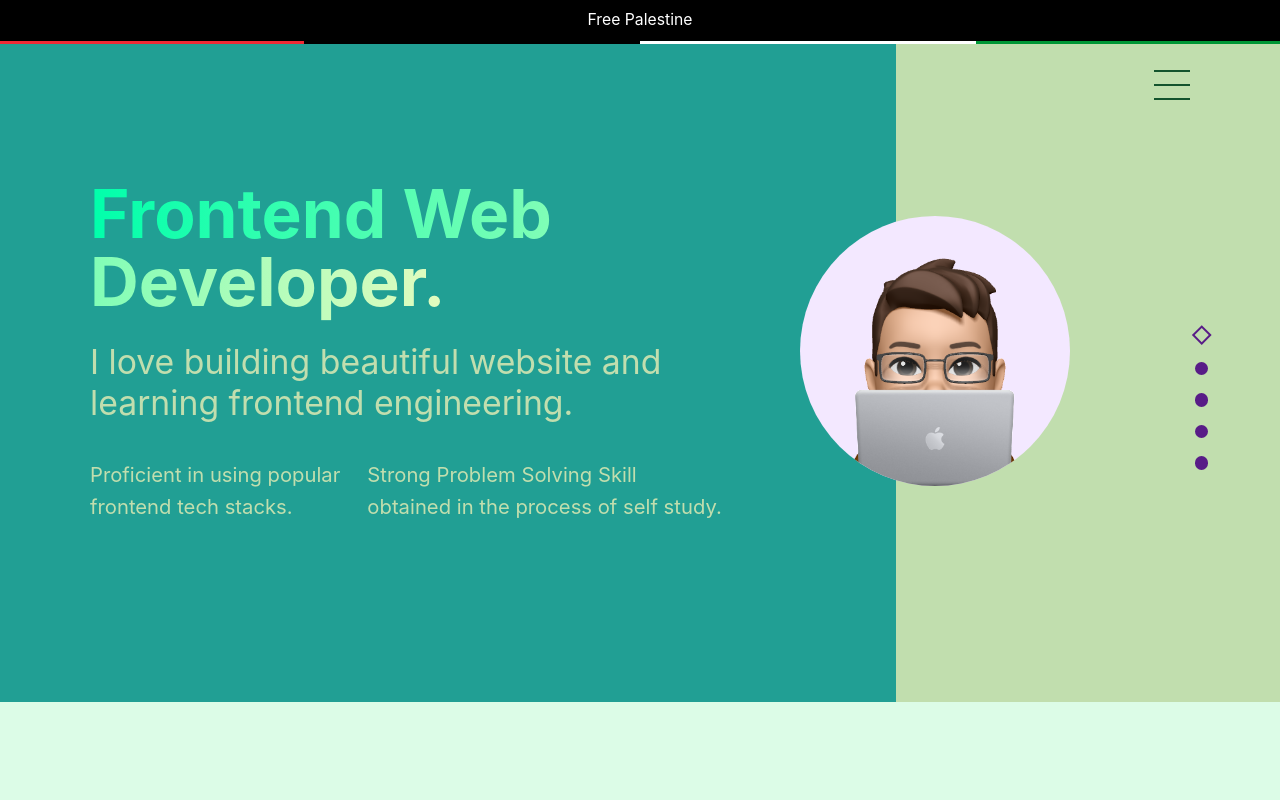
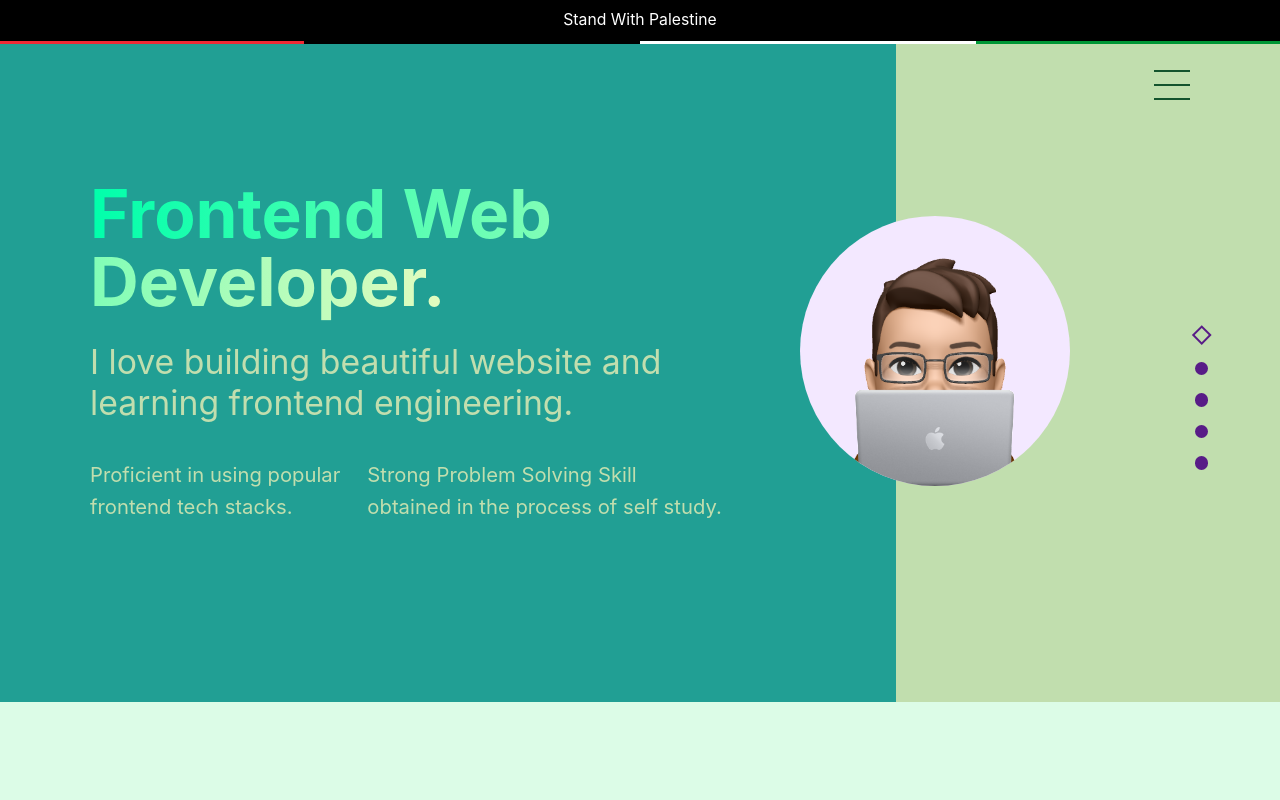
Before and after one commit to jackykh/personal-website, a Next.js app: page / in a window 1280 px wide. Shown: the top 800 px of the page. Built offline with nearby package versions, Linux system fonts and the light colour scheme; no server answers.

Commit message:
feat: show banner in home page

```diff
--- a/pages/index.tsx
+++ b/pages/index.tsx
@@ -200,7 +200,7 @@ export default function Home() {
           }
         />
         <div className="w-full text-center text-sm text-white bg-black py-2 absolute border-b-[3px] [border-image:linear-gradient(to_right,#EE2A35_0%,#EE2A35_25%,black_25%,black_50%,white_50%,white_75%,#009736_75%,#009736_100%)_30]">
-          <p>Free Palestine</p>
+          <p>Stand With Palestine</p>
         </div>
         <SectionOne ref={sectionOneRef} />
         <SectionTwo ref={sectionTwoRef} />
```
